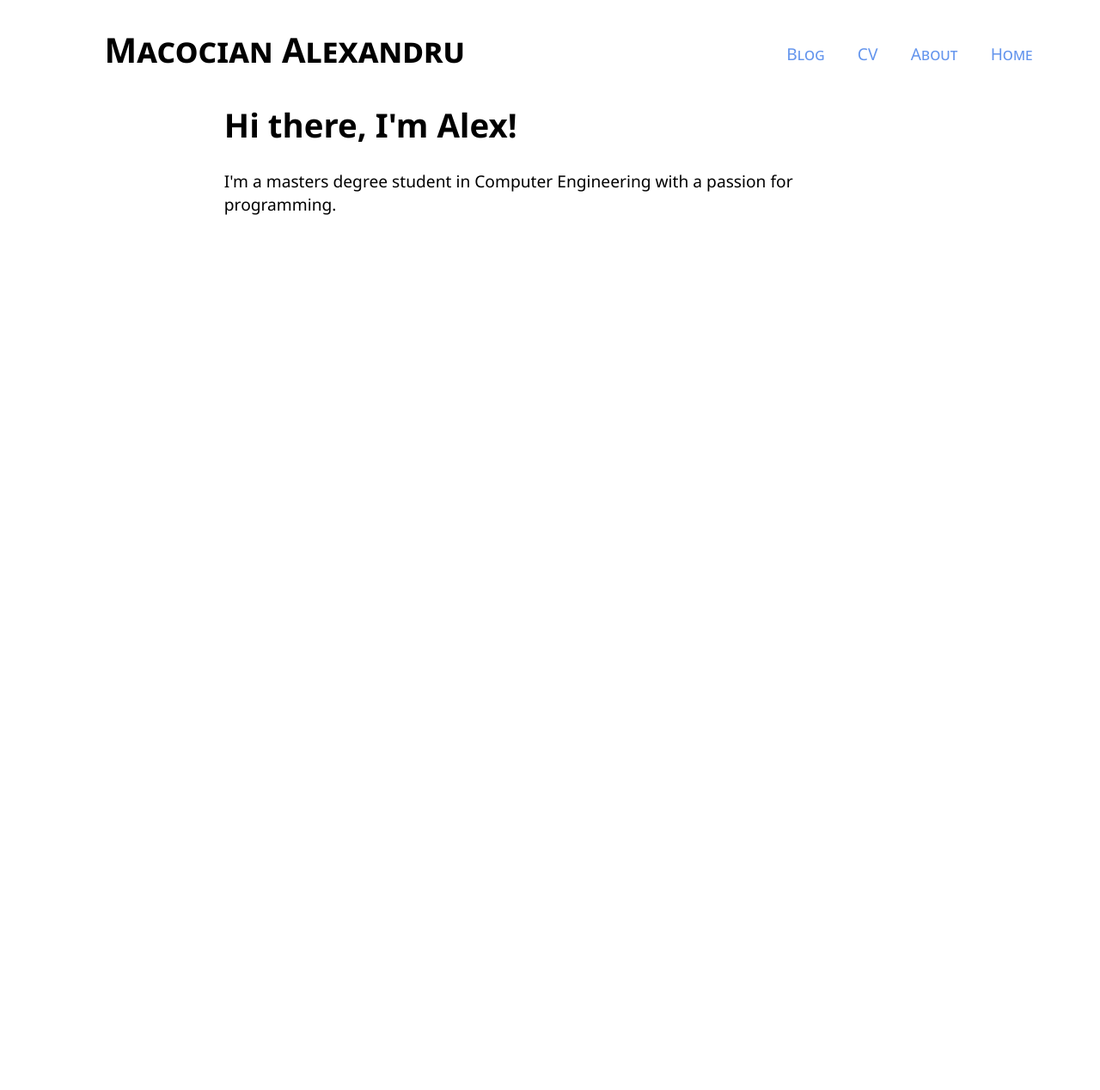
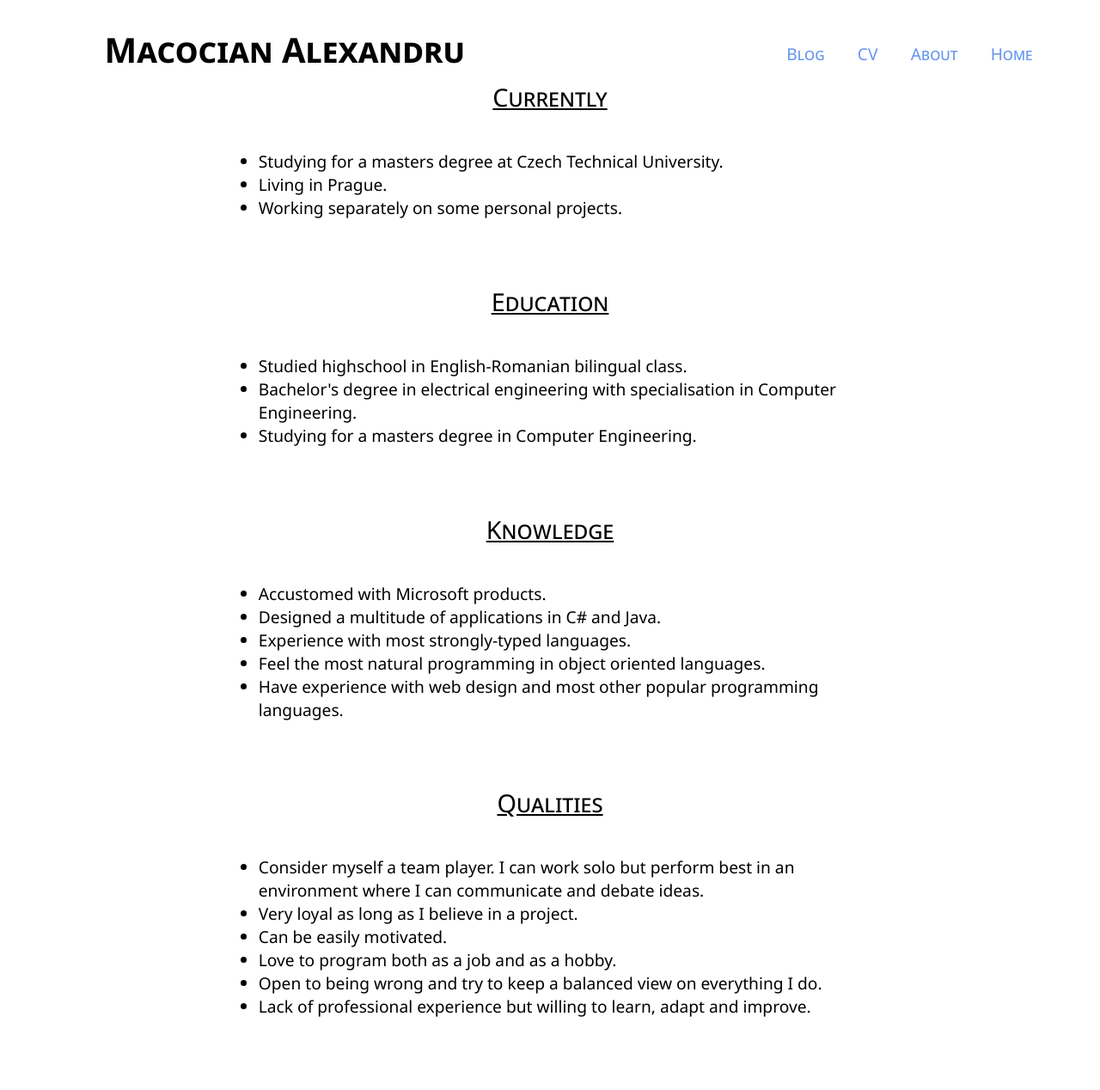
Before and after one commit to AlexMacocian/alexmacocian.github.io, a Jekyll site: the page built from index.html, in a window 1280 px wide. Shown: the whole page at 86% size. Built offline with Jekyll 4.4.1, drawn with Linux system fonts in a browser that asks for light colours; before the commit the page ends 900 px from its top, so only the background shows below that.

Commit message:
Update index.html

```diff
--- a/index.html
+++ b/index.html
@@ -3,6 +3,40 @@ layout: default
 title: Alexandru Macocian, Computer Engineer
 ---
 <div class="blurb">
-	<h1>Hi there, I'm Alex!</h1>
-	<p>I'm a masters degree student in Computer Engineering with a passion for programming.</p>
+	<div class="Title">
+		Currently </div>
+	<ul>
+	<li>Studying for a masters degree at Czech Technical University.</li>
+	<li>Living in Prague.</li>
+	<li>Working separately on some personal projects.</li>
+	</ul>
+
+	<div class="Title">
+		Education </div>
+	<ul>
+	<li>Studied highschool in English-Romanian bilingual class.</li>
+	<li>Bachelor's degree in electrical engineering with specialisation in Computer Engineering.</li>
+	<li>Studying for a masters degree in Computer Engineering.</li>
+	</ul>
+
+	<div class="Title">
+		Knowledge </div>
+	<ul>
+	<li>Accustomed with Microsoft products.</li>
+	<li>Designed a multitude of applications in C# and Java.</li>
+	<li>Experience with most strongly-typed languages.</li>
+	<li>Feel the most natural programming in object oriented languages.</li>
+	<li>Have experience with web design and most other popular programming languages.</li>
+	</ul>
+
+	<div class="Title">
+		Qualities </div>
+	<ul>
+	<li>Consider myself a team player. I can work solo but perform best in an environment where I can communicate and debate ideas.</li>
+	<li>Very loyal as long as I believe in a project.</li>
+	<li>Can be easily motivated.</li>
+	<li>Love to program both as a job and as a hobby.</li>
+	<li>Open to being wrong and try to keep a balanced view on everything I do.</li>
+	<li>Lack of professional experience but willing to learn, adapt and improve.</li>
+	</ul>
 </div><!-- /.blurb -->
```
